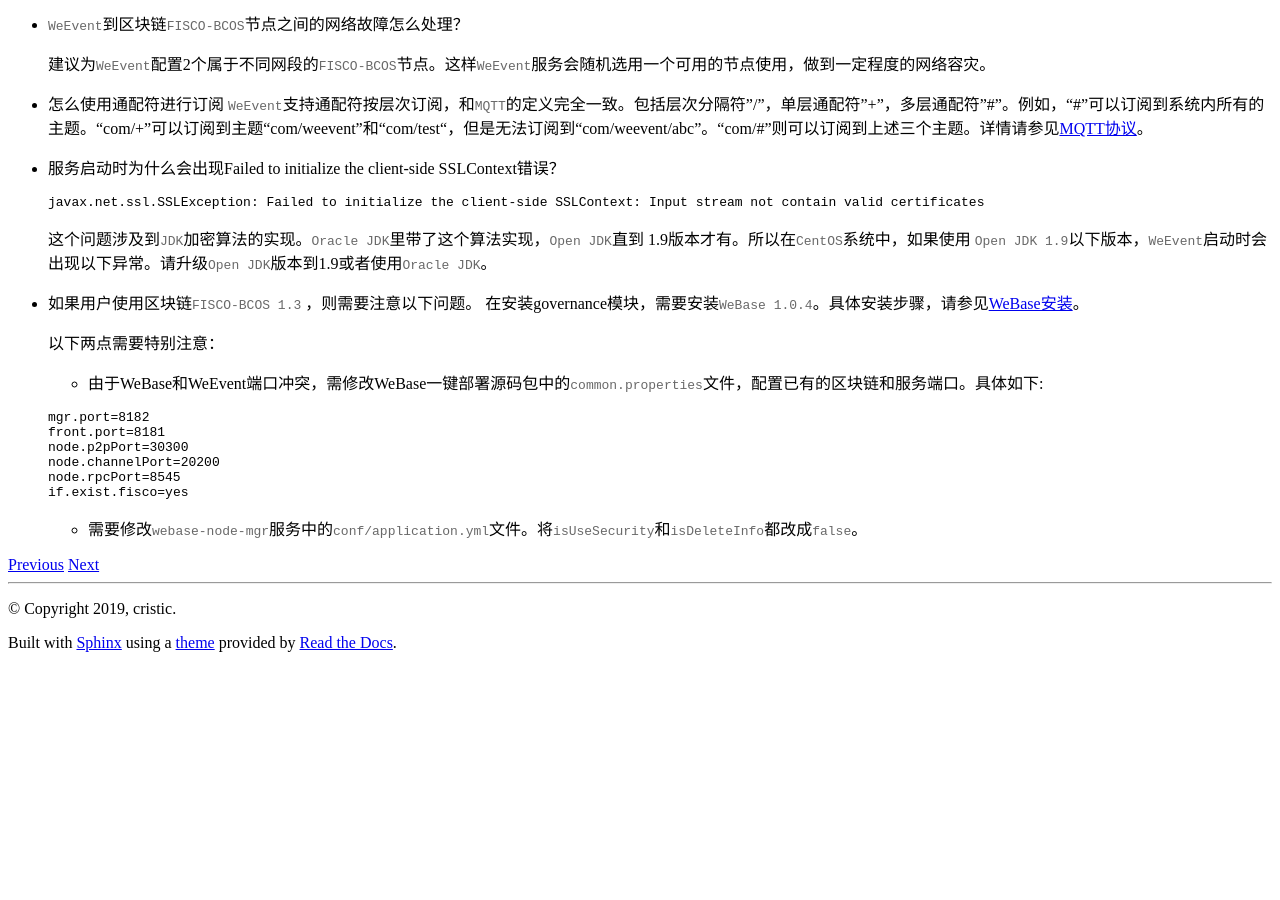
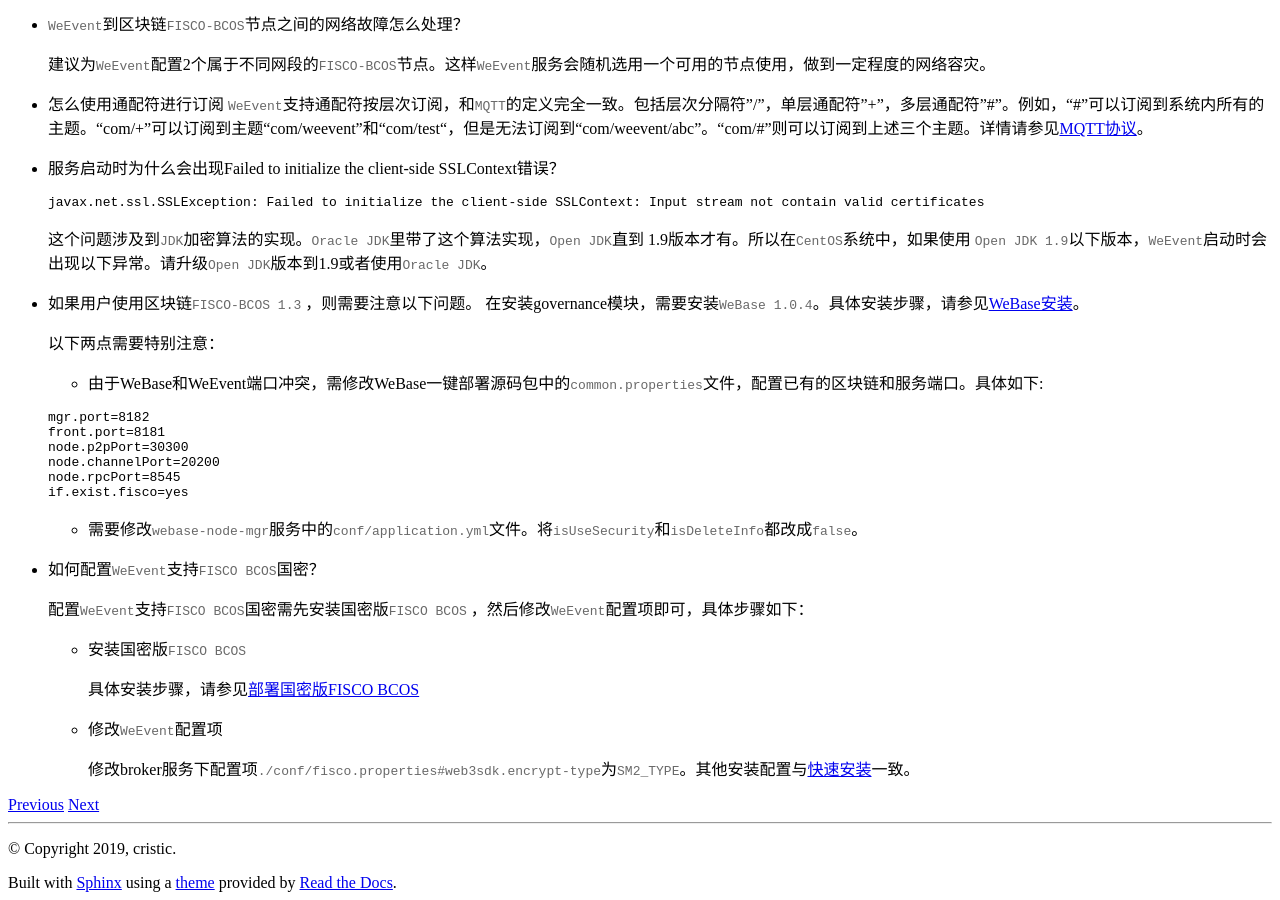
Before and after one commit to WeBankBlockchain/WeEvent-docs, a Sphinx documentation site: the page built from docs/faq/weevent.md, in a window 1280 px wide and 900 px high, scrolled down 1719 px. Built offline with Sphinx 7.4.7 and the Read the Docs theme 2.0.0, drawn with Linux system fonts in a browser that asks for light colours; before the commit the page ends 2379 px from its top, so only the background shows below that.

Commit message:
add document for OSSCA-approved cryptography (#141)

````diff
--- a/docs/faq/weevent.md
+++ b/docs/faq/weevent.md
@@ -91,3 +91,17 @@
     ```
 
     - 需要修改`webase-node-mgr`服务中的`conf/application.yml`文件。将`isUseSecurity`和`isDeleteInfo`都改成`false`。
+
+
+
+- 如何配置`WeEvent`支持`FISCO BCOS`国密？
+
+  配置`WeEvent`支持`FISCO BCOS`国密需先安装国密版`FISCO BCOS` ，然后修改`WeEvent`配置项即可，具体步骤如下：
+
+  - 安装国密版`FISCO BCOS`
+
+    具体安装步骤，请参见[部署国密版FISCO BCOS](https://fisco-bcos-documentation.readthedocs.io/zh_CN/latest/docs/manual/guomi_crypto.html#fisco-bcos)
+
+  - 修改`WeEvent`配置项
+
+     修改broker服务下配置项`./conf/fisco.properties#web3sdk.encrypt-type`为`SM2_TYPE`。其他安装配置与[快速安装](../install/quickinstall.md)一致。
````
